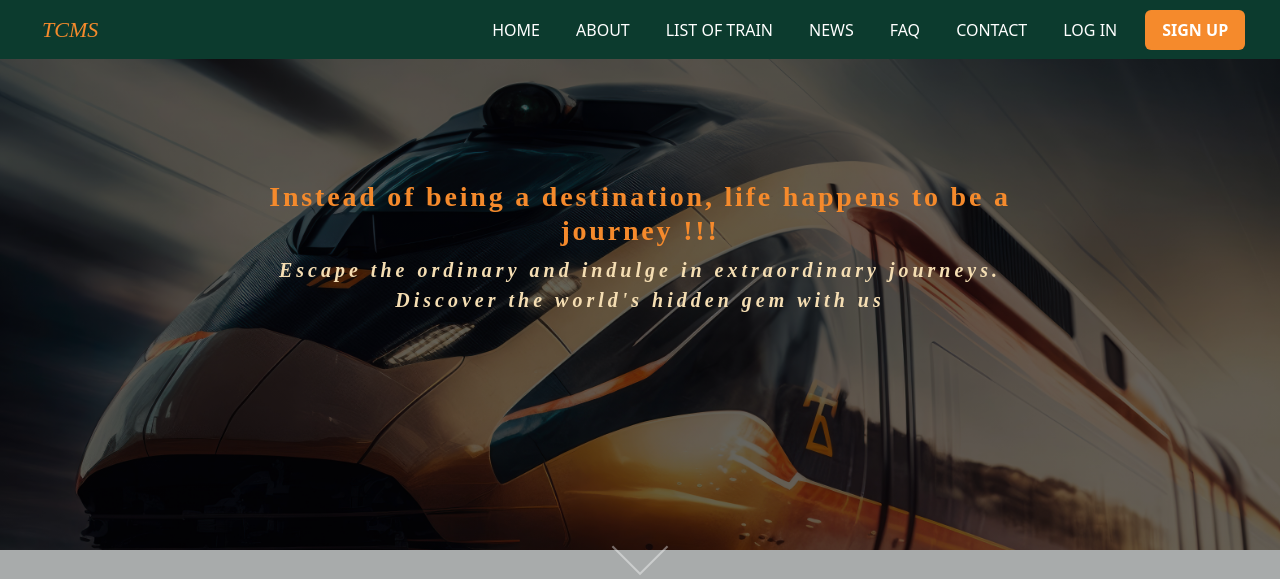
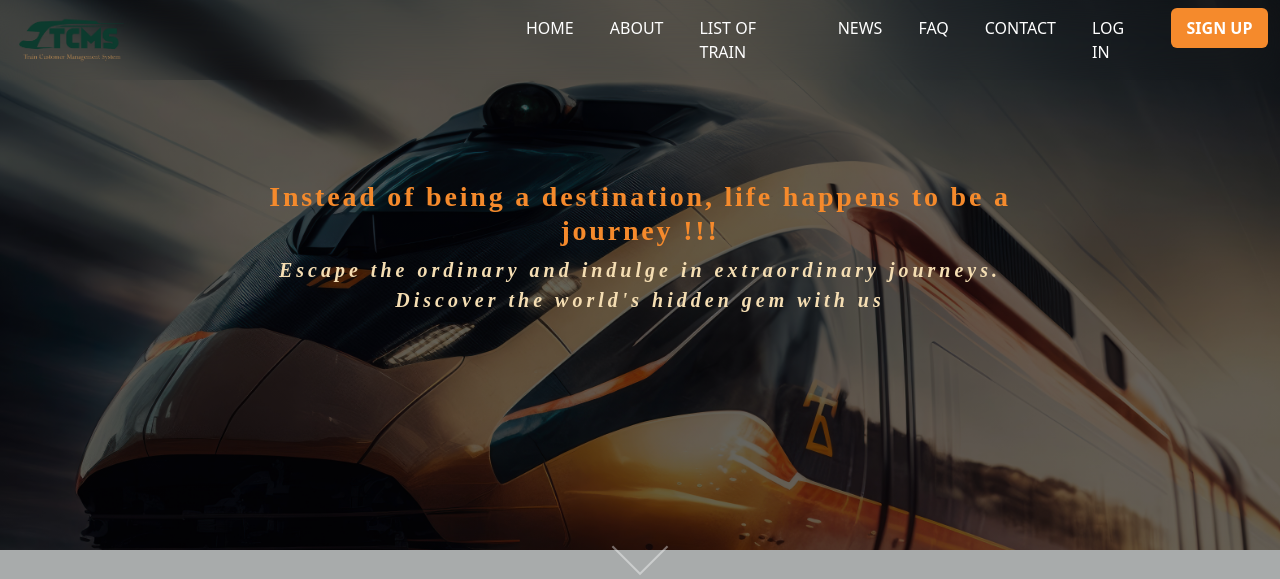
Before and after one commit to Davidlloyd8/train-customer-management-system, a PHP site: page /pages/index.html in a window 1280 px wide. Shown: the top 579 px of the page. Run offline with PHP 8.4, Linux system fonts and the light colour scheme.

Commit message:
editted the navbar component

```diff
--- a/component/navbar.html
+++ b/component/navbar.html
@@ -17,7 +17,9 @@
   <body>
     <nav class="navbar navbar-expand-lg fixed-top">
       <div class="container-fluid">
-        <a class="navbar-brand" href="#">TCMS</a>
+        <a class="navbar-brand" href="#">
+          <img src="../images/TCMS 2.png">
+        </a>
         <button
           class="navbar-toggler"
           type="button"
--- a/css/admin dashboard.css
+++ b/css/admin dashboard.css
@@ -192,7 +192,7 @@ nav {
 
 .last-box {
     background-color: #6D9773;
-    background-image: linear-gradient(rgba(0,0,0,0.7), rgba(0,0,0,0.7)), url(../CSS/IMAGES/moving\ train.webp);
+    background-image: linear-gradient(rgba(0,0,0,0.7), rgba(0,0,0,0.7)), url(../images/moving\ train.webp);
     background-repeat: no-repeat;
     background-size: cover;
     background-attachment: fixed;
@@ -282,7 +282,7 @@ nav {
     width: 100%;
     min-height: 100vh;
     padding-top: 50px;
-    background-image: linear-gradient(rgba(0,0,0,0.7), rgba(0,0,0,0.7)), url(../CSS/IMAGES/navigating.webp);
+    background-image: linear-gradient(rgba(0,0,0,0.7), rgba(0,0,0,0.7)), url(../images/navigating.webp);
     background-repeat: no-repeat;
     background-size: cover;
     background-attachment: fixed;
--- a/css/style.css
+++ b/css/style.css
@@ -9,6 +9,7 @@
 body {
     background-color: #30fe6c;
     background-color: #a8abab;
+    scroll-behavior: smooth;
 }
 
 .navbar-toggler {
@@ -25,20 +26,12 @@ body {
 }
 
 nav {
-    width: 100%;
-    background-color: #0C3B2E;
+    z-index: 10000;
+    backdrop-filter: blur(20px)
 }
 
-.navbar-brand {
-    margin-left: 30px;
-    font-size: 22px;
-    font-family: 'fantasy';
-    font-style: italic;
-    color: #F58A2C;
-}
-
-.navbar-brand:hover {
-    color: #F58A2C;
+.navbar-brand img {
+  width: 120px;
 }
 
 a.nav-link {
--- a/pages/contact.html
+++ b/pages/contact.html
@@ -3,6 +3,7 @@
   <head>
     <meta charset="UTF-8" />
     <meta name="viewport" content="width=device-width, initial-scale=1.0" />
+    <link rel="icon" type="image/png" href="../images/TCMS 2.png" />
     <link
       rel="stylesheet"
       href="https://cdn.jsdelivr.net/npm/bootstrap@5.3.1/dist/css/bootstrap.min.css"
@@ -21,7 +22,9 @@
   <body>
     <nav class="navbar navbar-expand-lg fixed-top">
       <div class="container-fluid">
-        <a class="navbar-brand" href="#">TCMS</a>
+        <a class="navbar-brand" href="#">
+          <img src="../images/TCMS 2.png">
+        </a>
         <button
           class="navbar-toggler"
           type="button"
--- a/pages/faq.html
+++ b/pages/faq.html
@@ -3,6 +3,7 @@
   <head>
     <meta charset="UTF-8" />
     <meta name="viewport" content="width=device-width, initial-scale=1.0" />
+    <link rel="icon" type="image/png" href="../images/TCMS 2.png" />
     <link
       rel="stylesheet"
       href="https://cdn.jsdelivr.net/npm/bootstrap@5.3.1/dist/css/bootstrap.min.css"
@@ -21,7 +22,9 @@
   <body>
     <nav class="navbar navbar-expand-lg fixed-top">
       <div class="container-fluid">
-        <a class="navbar-brand" href="#">TCMS</a>
+        <a class="navbar-brand" href="#">
+          <img src="../images/TCMS 2.png">
+        </a>
         <button
           class="navbar-toggler"
           type="button"
--- a/pages/index.html
+++ b/pages/index.html
@@ -4,6 +4,7 @@
     <meta charset="UTF-8" />
     <meta http-equiv="X-UA-Compatible" content="IE=edge" />
     <meta name="viewport" content="width=device-width, initial-scale=1.0" />
+    <link rel="icon" type="image/png" href="../images/TCMS 2.png" />
     <link
       rel="stylesheet"
       href="https://cdn.jsdelivr.net/npm/bootstrap@5.3.1/dist/css/bootstrap.min.css"
@@ -22,7 +23,9 @@
   <body>
     <nav class="navbar navbar-expand-lg fixed-top">
       <div class="container-fluid">
-        <a class="navbar-brand" href="#">TCMS</a>
+        <a class="navbar-brand" href="#">
+          <img src="../images/TCMS 2.png">
+        </a>
         <button
           class="navbar-toggler"
           type="button"
@@ -69,7 +72,7 @@
               class="btn"
               id="signup"
               data-bs-toggle="modal"
-              data-bs-target="#exampleModal"
+              data-bs-target="#signupModal"
             >
               SIGN UP
             </button>
@@ -79,16 +82,16 @@
     </nav>
     <div
               class="modal fade"
-              id="exampleModal"
+              id="signupModal"
               tabindex="-1"
-              aria-labelledby="exampleModalLabel"
+              aria-labelledby="signupModalLabel"
               aria-hidden="true"
             >
               <div class="modal-dialog">
                 <div class="modal-content">
                   <div class="modal-header">
-                    <h5 class="modal-title" id="exampleModalLabel">
-                      Modal Title
+                    <h5 class="modal-title" id="signupModalLabel">
+                      Sign Up
                     </h5>
                     <button
                       type="button"
--- a/pages/news.html
+++ b/pages/news.html
@@ -3,6 +3,7 @@
   <head>
     <meta charset="UTF-8" />
     <meta name="viewport" content="width=device-width, initial-scale=1.0" />
+    <link rel="icon" type="image/png" href="../images/TCMS 2.png" />
     <link
       rel="stylesheet"
       href="https://cdn.jsdelivr.net/npm/bootstrap@5.3.1/dist/css/bootstrap.min.css"
@@ -21,7 +22,9 @@
   <body>
     <nav class="navbar navbar-expand-lg fixed-top">
       <div class="container-fluid">
-        <a class="navbar-brand" href="#">TCMS</a>
+        <a class="navbar-brand" href="#">
+          <img src="../images/TCMS 2.png">
+        </a>
         <button
           class="navbar-toggler"
           type="button"
```
Also changed, not shown: component/navbar.css (+5 -12 lines), css/contact.css (+6 -13 lines), css/faq.css (+5 -12 lines), css/news.css (+6 -13 lines), css/images/navigating.webp (deleted), css/images/shake 2.webp (deleted), css/images/train 2.webp (deleted), images/TCMS 2.png (added), images/moving train.webp (renamed from css/images/moving train.webp), images/pple.webp (renamed from css/images/pple.webp), images/unsplashed image.jpg (added).
